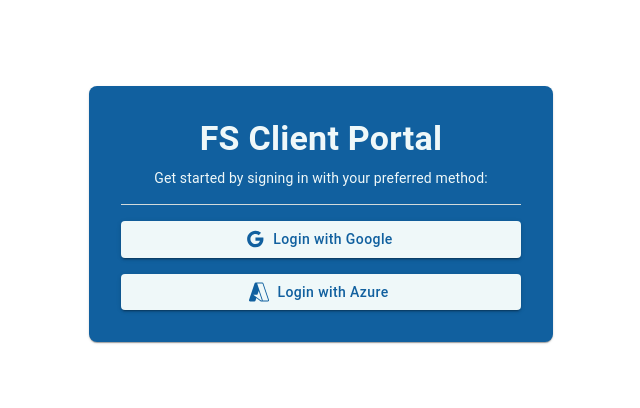
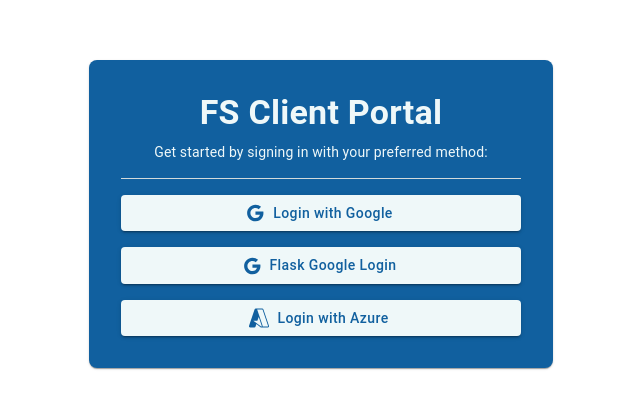
Before and after one commit to sbhatm1213/fs-client-portal, a React (Create React App) app: page /login in a window 1280 px wide. Shown: the part 186-594 px from the top of the page, without its empty margins (319-959 px from the left). Built offline with nearby package versions, Linux system fonts and the light colour scheme; no server answers.

Commit message:
add flask login button

```diff
--- a/src/components/Login.js
+++ b/src/components/Login.js
@@ -22,12 +22,12 @@
 
 //  const { signInWithGoogle } = useAuth();
   const { user, signInWithGoogle, signInWithAzure, signOut } = useAuth();
-/*
 
-  const signInWithGoogle = async ({navigate}) => {
-    window.location.href = "http://127.0.0.1:5000/login";  // URL to Flask Google OAuth login route
+
+  const signInWithGoogleFlask = async () => {
+//    window.location.href = "http://127.0.0.1:5000/login";  // URL to Flask Google OAuth login route
     fetch("http://127.0.0.1:5000/login",
-            {mode: 'no-cors', credentials: 'include' })
+            {credentials: 'include' })
       .then(response => response.json())
       .then(data => {
         console.log(data);
@@ -39,7 +39,6 @@
       })
       .catch(error => console.error("Authorization error:", error));
   };
-*/
 
 
   const handleGoogleLogin = async () => {
@@ -98,6 +97,25 @@
           }}
         >
           Login with Google
+        </Button>
+
+        <Button
+          variant="contained"
+          fullWidth
+          startIcon={<GoogleIcon />}
+          onClick={() => signInWithGoogleFlask()}
+          sx={{
+            textTransform: "none",
+            fontWeight: "medium",
+            backgroundColor: `${theme.palette.card.contrastText}`,
+            color: `${theme.palette.card.main}`,
+            marginBottom: 2,
+            '&:hover': {
+                boxShadow: 14
+            }
+          }}
+        >
+          Flask Google Login
         </Button>
 
         <Button
```
